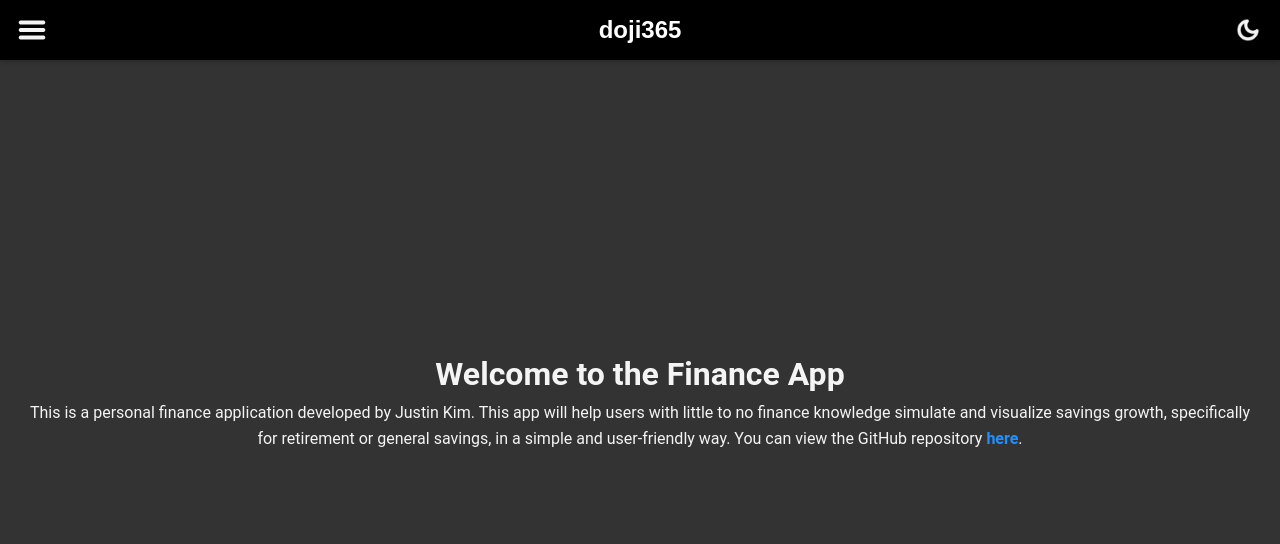
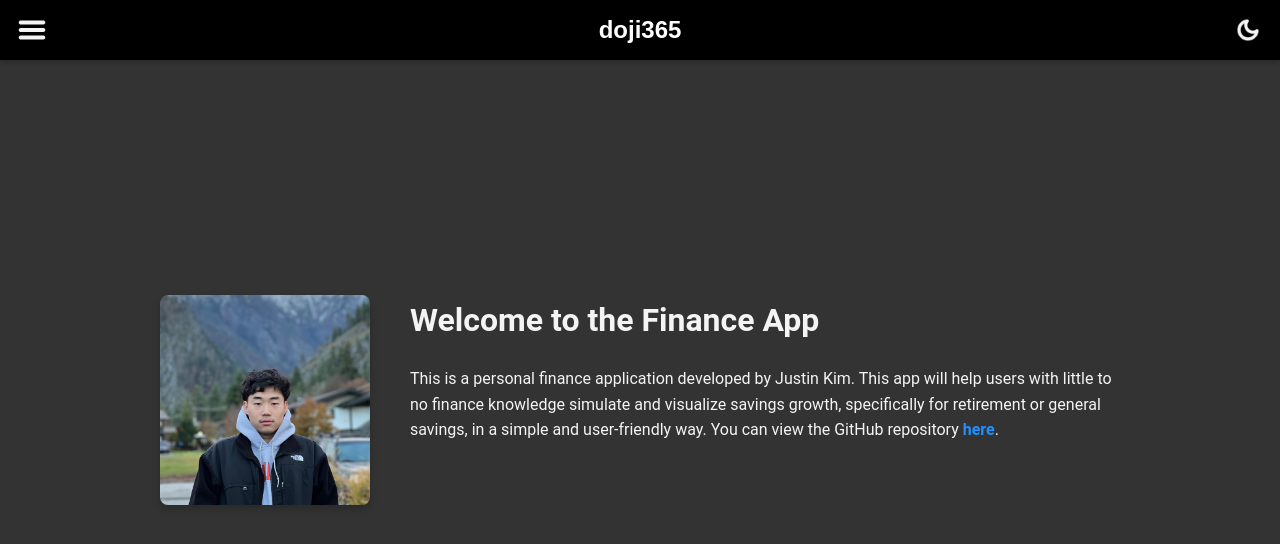
Before and after one commit to iluvcoding123/finance_app, a React (Create React App) app: page / in a window 1280 px wide. Shown: the top 544 px of the page. Built offline with nearby package versions, Linux system fonts and the light colour scheme.

Commit message:
Added a profile image

```diff
--- a/src/pages/Home.css
+++ b/src/pages/Home.css
@@ -1,17 +1,45 @@
 /* Home Page Container */
 .home-container {
     display: flex;
-    flex-direction: column;
     align-items: center;
     justify-content: center;
-    height: 100vh; /* Full viewport height */
-    text-align: center; /* Center text */
-    padding: 20px; /* Add padding for better spacing */
-    background-color: var(--bg-color, #f4f4f4); /* Optional: background color */
-    color: var(--text-color, #333); /* Optional: text color */
+    min-height: 100vh;
+    padding: 20px;
+    background-color: var(--bg-color, #f4f4f4);
+    color: var(--text-color, #333);
 }
 
-/* Anchor Styling (Optional) */
+/* Content Wrapper */
+.content-wrapper {
+    display: flex;
+    align-items: flex-start;
+    gap: 40px;
+    max-width: 1000px;
+    padding: 20px;
+}
+
+/* Profile Image Styling */
+.profile-image {
+    width: 210px;
+    height: 210px;
+    border-radius: 8px;
+    object-fit: cover;
+    box-shadow: 0 4px 8px rgba(0, 0, 0, 0.2);
+    flex-shrink: 0;
+}
+
+/* Text Content Styling */
+.text-content {
+    flex: 1;
+    text-align: left;
+}
+
+.text-content h1 {
+    margin-top: 0;
+    margin-bottom: 20px;
+}
+
+/* Anchor Styling */
 .home-container a {
     color: var(--link-color, #007BFF);
     text-decoration: none;
@@ -21,3 +49,15 @@
 .home-container a:hover {
     text-decoration: underline;
 }
+
+/* Responsive Design */
+@media (max-width: 768px) {
+    .content-wrapper {
+        flex-direction: column;
+        align-items: center;
+    }
+
+    .text-content {
+        text-align: center;
+    }
+}
--- a/src/pages/Home.js
+++ b/src/pages/Home.js
@@ -3,6 +3,13 @@ import "./Home.css";
 function Home() {
     return (
         <div className="home-container">
+            <div className="content-wrapper">
+                <img
+                    src={`${process.env.PUBLIC_URL}/me.jpeg`}
+                    alt="Justin Kim"
+                    className="profile-image"
+                />
+                <div className="text-content">
                     <h1>Welcome to the Finance App</h1>
                     <p>
                         This is a personal finance application developed by Justin Kim.
@@ -12,6 +19,8 @@ function Home() {
                         GitHub repository <a href="https://github.com/iluvcoding123/finance_app" target="_blank" rel="noopener noreferrer">here</a>.
                     </p>
                 </div>
+            </div>
+        </div>
     );
 }
 
```
Also changed, not shown: public/me.jpeg (added). Lines whose indentation alone changed are shown as unchanged.
